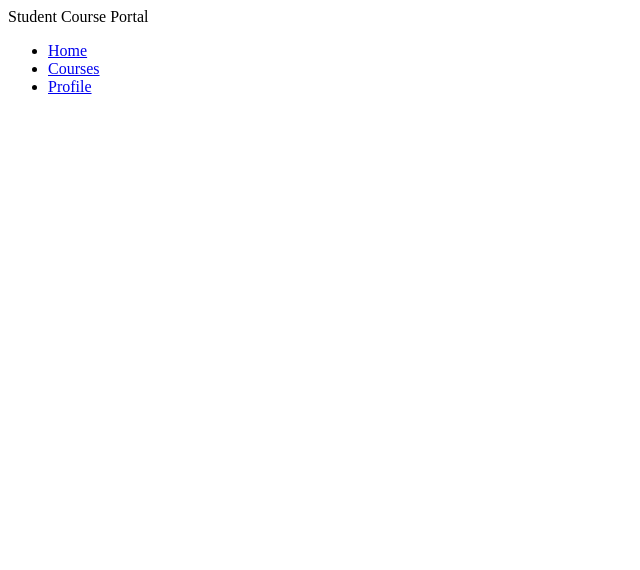
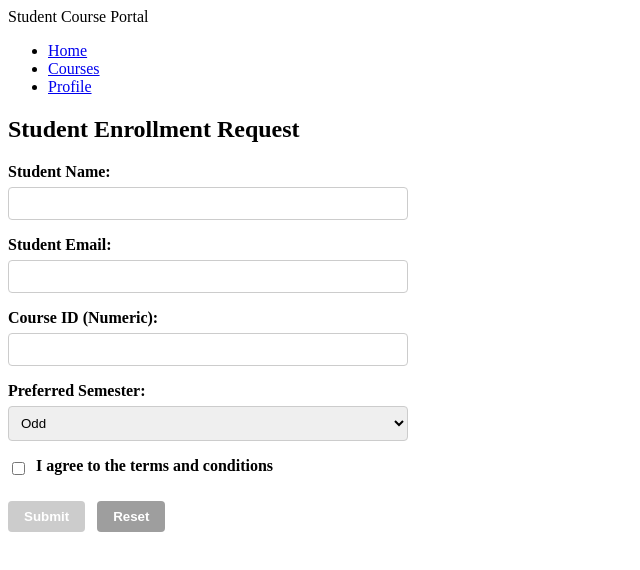
Before and after one commit to mayanksinghrajpoot/cognizant, an Angular app in the folder Angular_HandsOn/student-course-portal/: page /enroll in a window 1280 px wide. Before the commit this address led to /. Shown: the top 570 px of the page, without its empty margins (0-640 px from the left). Built offline with nearby package versions, Linux system fonts and the light colour scheme.

Commit message:
feat(angular-hol4): build template-driven enrollment form with built-in validation and border styling

```diff
--- a/Angular_HandsOn/student-course-portal/src/app/app.routes.ts
+++ b/Angular_HandsOn/student-course-portal/src/app/app.routes.ts
@@ -1,8 +1,10 @@
 import { Routes } from '@angular/router';
 import { Home } from './pages/home/home.component';
 import { CourseList } from './pages/course-list/course-list.component';
+import { EnrollmentForm } from './pages/enrollment-form/enrollment-form.component';
 
 export const routes: Routes = [
   { path: '', component: Home },
-  { path: 'courses', component: CourseList }
+  { path: 'courses', component: CourseList },
+  { path: 'enroll', component: EnrollmentForm }
 ];
--- /dev/null
+++ b/Angular_HandsOn/student-course-portal/src/app/pages/enrollment-form/enrollment-form.component.css
@@ -0,0 +1,81 @@
+.form-group {
+  margin-bottom: 16px;
+  display: flex;
+  flex-direction: column;
+  max-width: 400px;
+}
+
+.form-group label {
+  margin-bottom: 6px;
+  font-weight: bold;
+}
+
+.form-control {
+  padding: 8px;
+  border: 1px solid #ccc;
+  border-radius: 4px;
+  outline: none;
+  transition: border-color 0.2s;
+}
+
+.checkbox-group {
+  flex-direction: row;
+  align-items: center;
+  gap: 8px;
+}
+
+.form-actions {
+  display: flex;
+  gap: 12px;
+  margin-top: 20px;
+}
+
+.btn {
+  padding: 8px 16px;
+  border: none;
+  border-radius: 4px;
+  cursor: pointer;
+  font-weight: bold;
+}
+
+.btn-primary {
+  background-color: #4caf50;
+  color: #fff;
+}
+
+.btn-primary:disabled {
+  background-color: #cccccc;
+  cursor: not-allowed;
+}
+
+.btn-secondary {
+  background-color: #9e9e9e;
+  color: #fff;
+}
+
+.error-message {
+  color: #f44336;
+  font-size: 0.85em;
+  margin-top: 4px;
+}
+
+.success-message {
+  padding: 12px;
+  background-color: #d4edda;
+  color: #155724;
+  border: 1px solid #c3e6cb;
+  border-radius: 4px;
+  max-width: 400px;
+  margin-bottom: 16px;
+}
+
+/* Angular Form state classes */
+input.ng-invalid.ng-touched,
+select.ng-invalid.ng-touched {
+  border: 1.5px solid #f44336 !important;
+}
+
+input.ng-valid.ng-touched,
+select.ng-valid.ng-touched {
+  border: 1.5px solid #4caf50 !important;
+}
--- /dev/null
+++ b/Angular_HandsOn/student-course-portal/src/app/pages/enrollment-form/enrollment-form.component.html
@@ -0,0 +1,93 @@
+<h2>Student Enrollment Request</h2>
+
+<div *ngIf="submitted" class="success-message">
+  Enrollment request submitted successfully!
+</div>
+
+<form #enrollForm="ngForm" (ngSubmit)="onSubmit(enrollForm)" novalidate>
+  <div class="form-group">
+    <label for="studentName">Student Name:</label>
+    <input
+      type="text"
+      id="studentName"
+      name="studentName"
+      [(ngModel)]="studentName"
+      #nameCtrl="ngModel"
+      required
+      minlength="3"
+      class="form-control"
+    >
+    <div *ngIf="nameCtrl.touched && nameCtrl.errors" class="error-message">
+      <span *ngIf="nameCtrl.errors['required']">Name is required.</span>
+      <span *ngIf="nameCtrl.errors['minlength']">Name must be at least 3 characters.</span>
+    </div>
+  </div>
+
+  <div class="form-group">
+    <label for="studentEmail">Student Email:</label>
+    <input
+      type="email"
+      id="studentEmail"
+      name="studentEmail"
+      [(ngModel)]="studentEmail"
+      #emailCtrl="ngModel"
+      required
+      email
+      class="form-control"
+    >
+    <div *ngIf="emailCtrl.touched && emailCtrl.errors" class="error-message">
+      <span *ngIf="emailCtrl.errors['required']">Email is required.</span>
+      <span *ngIf="emailCtrl.errors['email']">Invalid email format.</span>
+    </div>
+  </div>
+
+  <div class="form-group">
+    <label for="courseId">Course ID (Numeric):</label>
+    <input
+      type="number"
+      id="courseId"
+      name="courseId"
+      [(ngModel)]="courseId"
+      #courseIdCtrl="ngModel"
+      required
+      class="form-control"
+    >
+    <div *ngIf="courseIdCtrl.touched && courseIdCtrl.errors" class="error-message">
+      <span *ngIf="courseIdCtrl.errors['required']">Course ID is required.</span>
+    </div>
+  </div>
+
+  <div class="form-group">
+    <label for="preferredSemester">Preferred Semester:</label>
+    <select
+      id="preferredSemester"
+      name="preferredSemester"
+      [(ngModel)]="preferredSemester"
+      class="form-control"
+    >
+      <option value="Odd">Odd</option>
+      <option value="Even">Even</option>
+    </select>
+  </div>
+
+  <div class="form-group checkbox-group">
+    <input
+      type="checkbox"
+      id="agreeToTerms"
+      name="agreeToTerms"
+      [(ngModel)]="agreeToTerms"
+      #agreeCtrl="ngModel"
+      required
+      class="form-check-input"
+    >
+    <label for="agreeToTerms">I agree to the terms and conditions</label>
+    <div *ngIf="agreeCtrl.touched && agreeCtrl.errors" class="error-message">
+      <span *ngIf="agreeCtrl.errors['required']">You must agree to the terms.</span>
+    </div>
+  </div>
+
+  <div class="form-actions">
+    <button type="submit" [disabled]="enrollForm.invalid" class="btn btn-primary">Submit</button>
+    <button type="button" (click)="enrollForm.resetForm(); submitted = false;" class="btn btn-secondary">Reset</button>
+  </div>
+</form>
--- /dev/null
+++ b/Angular_HandsOn/student-course-portal/src/app/pages/enrollment-form/enrollment-form.component.ts
@@ -0,0 +1,26 @@
+import { Component } from '@angular/core';
+import { CommonModule } from '@angular/common';
+import { FormsModule, NgForm } from '@angular/forms';
+
+@Component({
+  selector: 'app-enrollment-form',
+  imports: [CommonModule, FormsModule],
+  templateUrl: './enrollment-form.component.html',
+  styleUrl: './enrollment-form.component.css',
+})
+export class EnrollmentForm {
+  studentName = '';
+  studentEmail = '';
+  courseId: number | null = null;
+  preferredSemester = 'Odd';
+  agreeToTerms = false;
+  submitted = false;
+
+  onSubmit(form: NgForm): void {
+    console.log('Form Value:', form.value);
+    console.log('Form Valid:', form.valid);
+    if (form.valid) {
+      this.submitted = true;
+    }
+  }
+}
```
Also changed, not shown: 1 other file (tests, documents, lock files or other folders).
